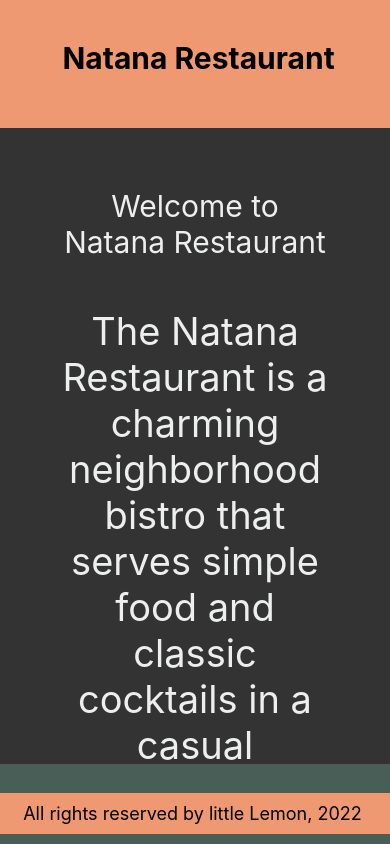
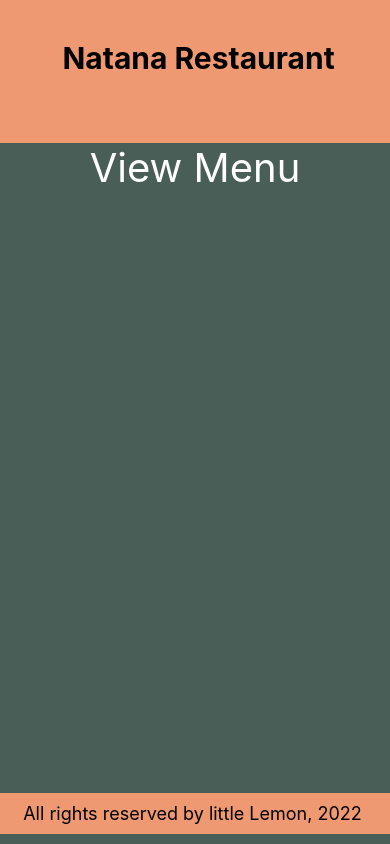
Before and after one commit to Jadashi97/Restaurant-app, a React Native app: screen / in a window 390 px wide. Built offline with nearby package versions, Linux system fonts and the light colour scheme.

Commit message:
(feat):Learned FlatList component and styled it

```diff
--- a/App.js
+++ b/App.js
@@ -10,8 +10,8 @@ export default function App() {
     <>
     <View style={styles.container}>
       <NatanaRestauHeader/>
-      <WelcomeScreen/>
-      {/* <MenuItems/> */}
+      {/* <WelcomeScreen/> */}
+      <MenuItems/>
     </View>
     <View style={{backgroundColor: '#495E57'}}>
       <Footer/>
--- a/components/MenuItems.js
+++ b/components/MenuItems.js
@@ -1,21 +1,44 @@
 import React from 'react';
-import { ScrollView, View, Text, StyleSheet } from 'react-native';
+import { ScrollView, View, Text, StyleSheet, FlatList} from 'react-native';
 
-const menuItemsToShow = ['Keimot \n Laham \n samag \n bamiya \n ades \n lubia \n basiko \n weeka \n gidad \n koruf \n ganamaya \n cabbage \n janjaru',];
+const menuItemsToShow = [
+  {name: 'Keimot', id: '1A'},
+  {name: 'samag', id: '2B'},
+  {name: 'bamiya', id: '3C'},
+  {name: 'ades', id: '4D'},
+  {name: 'lubia', id: '5E'},
+  {name: 'basiko', id: '6F'},
+  {name: 'weeka', id: '7G'},
+  {name: 'gidad', id: '8H'},
+  {name: 'koruf', id: '9I'},
+  {name: 'ganamaya', id: '10J'},
+  {name: 'cabbage', id: '11K'},
+  {name: 'janjaru', id: '12L'}
+];
+
+const Item = ({name}) => {
+  <view style={menuStyles.innerContainer}>
+    <Text style={menuStyles.itemText}>
+      {name}
+    </Text>
+  </view>
+}
 
 export default function MenuItems() {
+  const renderItem = ({ item }) => <Item name={item.name}/>;
+
   return (
     <View style={menuStyles.container}>
-        <ScrollView
-          indicatorStyle='white'
-          style={menuStyles.innerContainer}>
           <Text style={menuStyles.headerText}>
             View Menu
           </Text>
-          <Text style={menuStyles.itemText}>
+          {/* <Text style={menuStyles.itemText}>
               {menuItemsToShow[0]}
-          </Text>
-        </ScrollView>
+          </Text> */}
+          <FlatList
+            data={menuItemsToShow}
+            keyExtractor={(item) => item.id}
+            renderItem={renderItem}/>
     </View>
   )
 }
@@ -28,13 +51,14 @@ const menuStyles = StyleSheet.create({
   },
   innerContainer: {
     paddingHorizontal: 40,
-    paddingVertical: 40,
+    paddingVertical: 20,
     backgroundColor: 'black'
   },
   headerText:{
     color: 'white',
     fontSize: 40,
-    flexWrap: 'wrap'
+    flexWrap: 'wrap',
+    textAlign: 'center'
   },
   itemText: {
     color: '#F4CE14',
```
